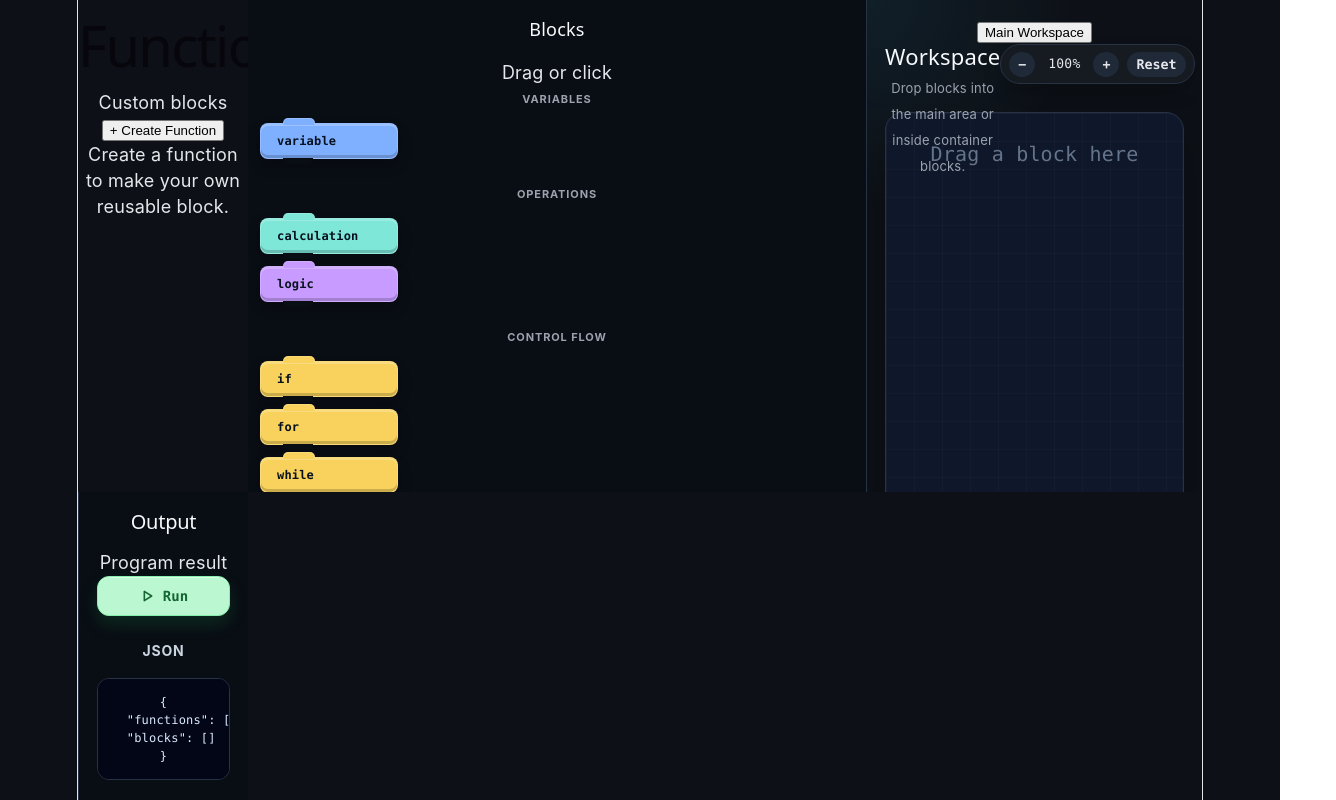
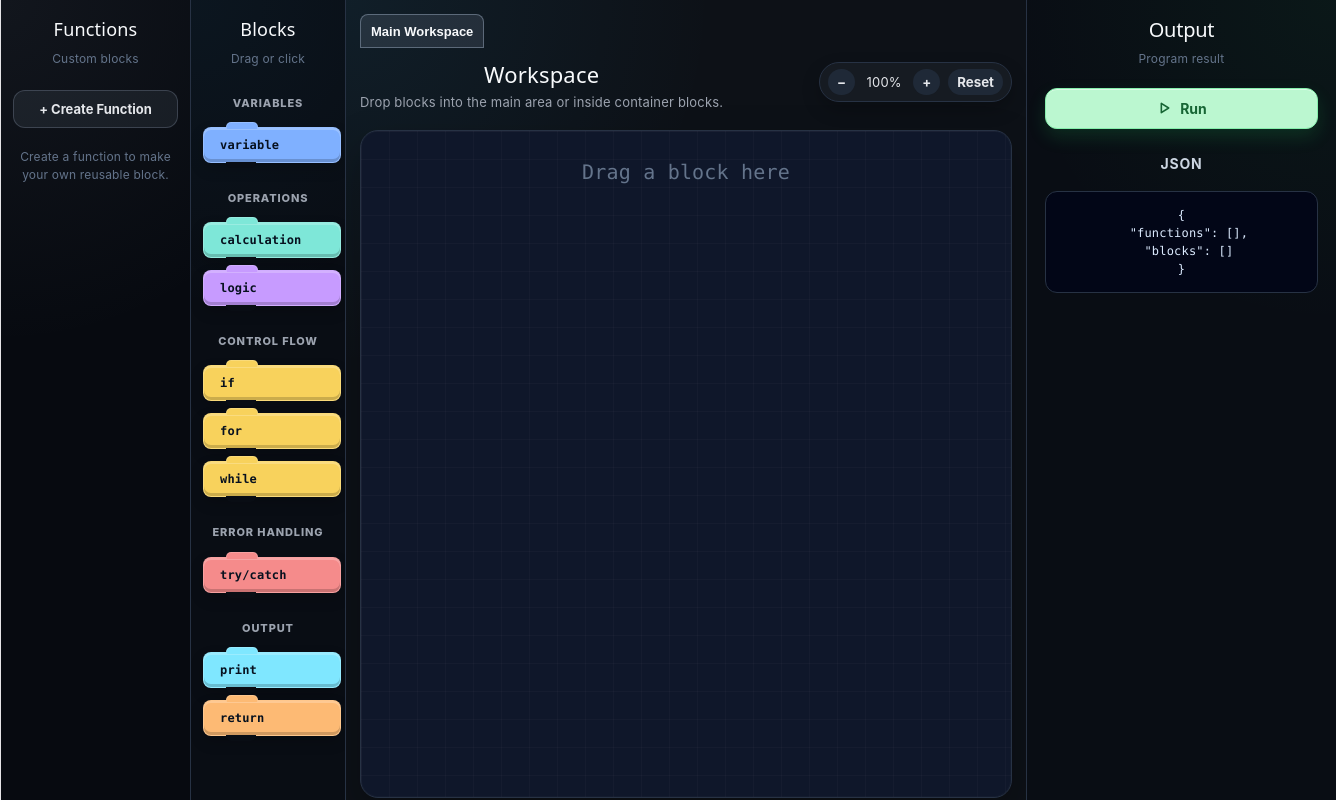
Before and after one commit to seoungwnsong/block-code, a React (Vite) app in the folder block-code-frontend/: page / in a window 1280 px wide. Shown: the whole page, 1336 px wide, since content can reach past the window. Built offline with nearby package versions, Linux system fonts and the light colour scheme.

Commit message:
Refactor App.css for improved layout and styling
Updated styling for various components, including layout adjustments, background colors, and font properties. Enhanced sidebar and workspace styles for better usability.

```diff
--- a/block-code-frontend/src/App.css
+++ b/block-code-frontend/src/App.css
@@ -27,34 +27,71 @@
     monospace;
 }
 
+html,
+body,
+#root {
+  margin: 0;
+  width: 100%;
+  height: 100%;
+  background: var(--bg-main);
+}
+
 body {
-  margin: 0;
   font-family: Inter, Arial, sans-serif;
-  background: var(--bg-main);
   color: var(--text-main);
+  overflow: hidden;
+}
+
+.app-font {
+  font-family: Inter, Arial, sans-serif;
 }
 
 .app {
   display: grid;
-  grid-template-columns: 170px 1fr 335px;
+  grid-template-columns: 190px 155px minmax(680px, 1fr) 310px;
+  width: 100vw;
   height: 100vh;
   background: var(--bg-main);
 }
 
-/* LEFT BLOCK PALETTE */
+/* SIDEBARS */
 
+.function-sidebar,
 .block-menu {
-  background: #090d14;
+  background: #080c13;
   border-right: 1px solid var(--border-soft);
   padding: 16px 12px;
   overflow: auto;
 }
 
-.block-menu h1 {
-  margin: 0 0 18px;
+.function-sidebar {
+  background:
+    radial-gradient(circle at top left, rgba(148, 163, 184, 0.08), transparent 42%),
+    #070a10;
+}
+
+.block-menu {
+  background:
+    radial-gradient(circle at top left, rgba(56, 189, 248, 0.05), transparent 38%),
+    #090d14;
+}
+
+.sidebar-header {
+  margin-bottom: 18px;
+}
+
+.sidebar-header h1 {
+  margin: 0;
   font-size: 18px;
   color: #f8fafc;
   letter-spacing: 0.2px;
+}
+
+.sidebar-header span {
+  display: block;
+  margin-top: 4px;
+  color: #64748b;
+  font-size: 12px;
 }
 
 .block-section {
@@ -65,9 +102,16 @@ body {
   margin: 0 0 11px;
   color: var(--text-muted);
   font-size: 11px;
-  font-weight: 700;
+  font-weight: 800;
   text-transform: uppercase;
   letter-spacing: 0.08em;
+}
+
+.empty-function-message {
+  color: #64748b;
+  font-size: 12px;
+  line-height: 1.45;
+  margin: 4px 0 0;
 }
 
 /* PALETTE BLOCKS */
@@ -99,6 +143,15 @@ body {
     inset 0 -3px rgba(0, 0, 0, 0.18),
     inset 0 2px rgba(255, 255, 255, 0.22),
     0 6px 14px rgba(0, 0, 0, 0.18);
+
+  transition:
+    transform 0.12s ease,
+    filter 0.12s ease;
+}
+
+.template-block:hover {
+  transform: translateY(-1px);
+  filter: brightness(1.04);
 }
 
 .template-block:active {
@@ -154,22 +207,211 @@ body {
   background: var(--cyan-block);
 }
 
+.function-template {
+  background: #d8b4fe;
+}
+
+.return-template {
+  background: #fdba74;
+}
+
+/* FUNCTION SIDEBAR */
+
+.create-function-button {
+  width: 100%;
+  border: 1px solid rgba(148, 163, 184, 0.28);
+  border-radius: 12px;
+  padding: 10px 11px;
+  background: rgba(148, 163, 184, 0.1);
+  color: #e5e7eb;
+  cursor: pointer;
+  font-family: Inter, Arial, sans-serif;
+  font-size: 13px;
+  font-weight: 750;
+  margin-bottom: 16px;
+}
+
+.create-function-button:hover {
+  background: rgba(148, 163, 184, 0.18);
+  border-color: rgba(148, 163, 184, 0.42);
+}
+
+.function-library-item {
+  position: relative;
+  margin-bottom: 14px;
+  z-index: 1;
+}
+
+.function-library-item:has(.function-menu) {
+  z-index: 80;
+}
+
+.function-library-block {
+  width: 100%;
+  justify-content: space-between;
+  padding-right: 8px;
+}
+
+.function-block-name {
+  overflow: hidden;
+  white-space: nowrap;
+  text-overflow: ellipsis;
+  max-width: 118px;
+}
+
+.function-more-button {
+  width: 24px;
+  height: 24px;
+  border: none;
+  border-radius: 7px;
+  background: rgba(15, 23, 42, 0.12);
+  color: #4b5563;
+  cursor: pointer;
+  font-size: 18px;
+  line-height: 1;
+  opacity: 0;
+  transition:
+    opacity 0.12s ease,
+    background 0.12s ease,
+    color 0.12s ease;
+}
+
+.function-library-item:hover .function-more-button {
+  opacity: 1;
+}
+
+.function-more-button:hover {
+  background: rgba(15, 23, 42, 0.22);
+  color: #111827;
+}
+
+.function-menu {
+  position: absolute;
+  top: 42px;
+  right: 0;
+  z-index: 999;
+  width: 150px;
+  padding: 6px;
+  background: #1f2937;
+  border: 1px solid rgba(148, 163, 184, 0.28);
+  border-radius: 12px;
+  box-shadow: 0 18px 42px rgba(0, 0, 0, 0.48);
+}
+
+.function-menu button {
+  width: 100%;
+  border: none;
+  background: transparent;
+  color: #f8fafc;
+  padding: 9px 10px;
+  border-radius: 8px;
+  text-align: left;
+  cursor: pointer;
+  font-family: Inter, Arial, sans-serif;
+  font-size: 14px;
+
+  display: flex;
+  align-items: center;
+  gap: 10px;
+}
+
+.function-menu button:hover {
+  background: rgba(148, 163, 184, 0.16);
+}
+
+.function-menu svg {
+  width: 18px;
+  height: 18px;
+  fill: none;
+  stroke: currentColor;
+  stroke-width: 2;
+  stroke-linecap: round;
+  stroke-linejoin: round;
+  flex-shrink: 0;
+}
+
+.function-menu .danger-menu-item {
+  color: #ff6b6b;
+}
+
+.function-menu .danger-menu-item:hover {
+  background: rgba(248, 113, 113, 0.14);
+}
+
 /* WORKSPACE */
 
 .workspace-area {
-  padding: 18px;
+  padding: 14px;
   overflow: hidden;
   background:
     radial-gradient(circle at top left, rgba(56, 189, 248, 0.08), transparent 35%),
     var(--bg-main);
 }
 
+.workspace-tabs {
+  display: flex;
+  gap: 6px;
+  margin-bottom: 12px;
+  overflow-x: auto;
+  padding-bottom: 2px;
+}
+
+.workspace-tab {
+  min-height: 34px;
+  border: 1px solid var(--border-soft);
+  background: #111827;
+  color: var(--text-muted);
+  border-radius: 8px 8px 0 0;
+  padding: 7px 10px;
+  cursor: pointer;
+  font-size: 13px;
+  font-weight: 650;
+
+  display: flex;
+  align-items: center;
+  gap: 8px;
+}
+
+.workspace-tab:hover {
+  background: #1f2937;
+  color: var(--text-main);
+}
+
+.workspace-tab.active-workspace-tab {
+  border-color: rgba(148, 163, 184, 0.5);
+  background: rgba(148, 163, 184, 0.16);
+  color: #f8fafc;
+}
+
+.function-tab {
+  border-color: rgba(148, 163, 184, 0.28);
+}
+
+.tab-close-button {
+  width: 18px;
+  height: 18px;
+  border-radius: 999px;
+  display: inline-flex;
+  align-items: center;
+  justify-content: center;
+  color: inherit;
+  opacity: 0.7;
+  font-size: 15px;
+  line-height: 1;
+}
+
+.tab-close-button:hover {
+  opacity: 1;
+  background: rgba(255, 255, 255, 0.12);
+}
+
 .workspace-toolbar {
-  height: 58px;
+  min-height: 58px;
   display: flex;
   justify-content: space-between;
-  align-items: start;
+  align-items: flex-start;
   margin-bottom: 10px;
+  gap: 14px;
 }
 
 .workspace-toolbar h2 {
@@ -183,6 +425,7 @@ body {
   margin: 5px 0 0;
   color: var(--text-muted);
   font-size: 13px;
+  line-height: 1.45;
 }
 
 .zoom-controls {
@@ -194,6 +437,7 @@ body {
   border-radius: 999px;
   padding: 6px 8px;
   box-shadow: 0 8px 18px rgba(0, 0, 0, 0.22);
+  flex-shrink: 0;
 }
 
 .zoom-controls button {
@@ -204,8 +448,8 @@ body {
   border-radius: 999px;
   padding: 5px 9px;
   cursor: pointer;
-  font-family: var(--code-font);
-  font-weight: 700;
+  font-family: Inter, Arial, sans-serif;
+  font-weight: 750;
 }
 
 .zoom-controls button:hover {
@@ -217,11 +461,11 @@ body {
   text-align: center;
   color: var(--text-main);
   font-size: 13px;
-  font-family: var(--code-font);
 }
 
 .drop-zone {
-  height: calc(100vh - 90px);
+  height: calc(100vh - 132px);
+  width: 100%;
   background:
     linear-gradient(rgba(255, 255, 255, 0.025) 1px, transparent 1px),
     linear-gradient(90deg, rgba(255, 255, 255, 0.025) 1px, transparent 1px),
@@ -236,6 +480,22 @@ body {
     0 18px 40px rgba(0, 0, 0, 0.28);
 }
 
+.workspace-mode-card {
+  animation: workspace-switch 0.18s ease-out;
+}
+
+@keyframes workspace-switch {
+  from {
+    opacity: 0;
+    transform: translateY(8px);
+  }
+
+  to {
+    opacity: 1;
+    transform: translateY(0);
+  }
+}
+
 .empty-message {
   color: #64748b;
   font-size: 20px;
@@ -245,8 +505,104 @@ body {
 
 .zoom-canvas {
   transform-origin: top left;
-  width: 1100px;
+  width: 100%;
+  min-width: 900px;
   min-height: 700px;
+}
+
+/* FUNCTION EDITOR */
+
+.function-editor-controls {
+  display: flex;
+  flex-direction: column;
+  gap: 8px;
+  margin-top: 10px;
+  padding: 10px;
+  background: rgba(15, 23, 42, 0.5);
+  border: 1px solid rgba(148, 163, 184, 0.18);
+  border-radius: 12px;
+  max-width: 620px;
+}
+
+.function-editor-row {
+  display: flex;
+  gap: 8px;
+  align-items: center;
+  flex-wrap: wrap;
+}
+
+.function-editor-row label {
+  color: var(--text-muted);
+  font-size: 12px;
+  font-weight: 750;
+}
+
+.parameter-editor {
+  display: flex;
+  flex-direction: column;
+  gap: 8px;
+}
+
+.parameter-header {
+  display: flex;
+  align-items: center;
+  gap: 10px;
+}
+
+.parameter-header span {
+  color: var(--text-soft);
+  font-size: 12px;
+  font-weight: 750;
+}
+
+.parameter-header button {
+  border: 1px solid rgba(148, 163, 184, 0.32);
+  background: rgba(148, 163, 184, 0.1);
+  color: #e5e7eb;
+  border-radius: 8px;
+  padding: 5px 8px;
+  cursor: pointer;
+  font-family: Inter, Arial, sans-serif;
+  font-size: 11px;
+  font-weight: 750;
+}
+
+.parameter-header button:hover {
+  background: rgba(148, 163, 184, 0.18);
+}
+
+.parameter-empty {
+  margin: 0;
+  color: #64748b;
+  font-size: 12px;
+}
+
+.parameter-list {
+  display: flex;
+  flex-wrap: wrap;
+  gap: 8px;
+}
+
+.parameter-item {
+  display: flex;
+  align-items: center;
+  gap: 5px;
+}
+
+.parameter-item button {
+  width: 24px;
+  height: 24px;
+  border: none;
+  border-radius: 999px;
+  background: rgba(248, 113, 113, 0.18);
+  color: #fecaca;
+  cursor: pointer;
+  font-family: Inter, Arial, sans-serif;
+  font-weight: 750;
+}
+
+.parameter-item button:hover {
+  background: rgba(248, 113, 113, 0.3);
 }
 
 /* BLOCK WRAPPER AND ANIMATION */
@@ -254,6 +610,8 @@ body {
 .block-wrapper {
   display: block;
   position: relative;
+  margin: 0;
+  z-index: 1;
   animation: block-slide-in 0.16s ease-out;
 }
 
@@ -272,17 +630,13 @@ body {
 /* INSERT DROP ZONES */
 
 .insert-drop-zone {
-  width: 290px;
-  height: 0;
-  overflow: hidden;
+  width: 340px;
+  height: 18px;
+  margin: -9px 0;
+  overflow: visible;
   border-radius: 999px;
-  margin: 0;
-
-  transition:
-    height 0.18s ease,
-    margin 0.18s ease,
-    background 0.18s ease,
-    border 0.18s ease;
+  position: relative;
+  z-index: 15;
 
   display: flex;
   align-items: center;
@@ -291,14 +645,46 @@ body {
   color: transparent;
   font-size: 11px;
   font-family: var(--code-font);
+
+  transition:
+    height 0.12s ease,
+    margin 0.12s ease,
+    background 0.12s ease;
+}
+
+.insert-drop-zone::before {
+  content: "";
+  position: absolute;
+  left: 28px;
+  right: 28px;
+  top: 50%;
+  height: 0;
+  transform: translateY(-50%);
+  border-radius: 999px;
+  background: transparent;
+
+  transition:
+    height 0.12s ease,
+    background 0.12s ease,
+    box-shadow 0.12s ease;
 }
 
 .insert-drop-zone.active-insert-zone {
-  height: 30px;
-  background: rgba(56, 189, 248, 0.14);
-  border: 1px dashed #38bdf8;
-  color: #bae6fd;
-  margin: 6px 0;
+  height: 22px;
+  margin: -7px 0;
+  background: rgba(255, 255, 255, 0.025);
+}
+
+.insert-drop-zone.active-insert-zone::before {
+  height: 3px;
+  background: rgba(255, 255, 255, 0.98);
+  box-shadow:
+    0 0 0 1px rgba(255, 255, 255, 0.25),
+    0 0 12px rgba(255, 255, 255, 0.55);
+}
+
+.insert-drop-zone.active-insert-zone span {
+  display: none;
 }
 
 /* WORKSPACE BLOCKS */
@@ -426,6 +812,22 @@ body {
   --slot-placeholder: #6b7280;
 }
 
+.return-block {
+  background: #fdba74;
+  --slot-bg: #ffedd5;
+  --slot-border: #fed7aa;
+  --slot-text: #7c2d12;
+  --slot-placeholder: #6b7280;
+}
+
+.call-block {
+  background: #d8b4fe;
+  --slot-bg: #fae8ff;
+  --slot-border: #f5d0fe;
+  --slot-text: #701a75;
+  --slot-placeholder: #6b7280;
+}
+
 /* CONTAINER BLOCKS */
 
 .container-block {
@@ -491,6 +893,15 @@ body {
   font-family: var(--code-font);
 }
 
+.function-call-row {
+  gap: 7px;
+}
+
+.function-arg-hole {
+  border: 1px dashed var(--slot-border, rgba(15, 23, 42, 0.16));
+  background: var(--slot-bg, rgba(248, 250, 252, 0.92));
+}
+
 input,
 select {
   border: 1px solid var(--slot-border, rgba(15, 23, 42, 0.16));
@@ -504,7 +915,10 @@ select {
   color: var(--slot-text, #0f172a);
   font-size: 12px;
   font-family: var(--code-font);
-  transition: width 0.12s ease, box-shadow 0.12s ease, border-color 0.12s ease;
+  transition:
+    width 0.12s ease,
+    box-shadow 0.12s ease,
+    border-color 0.12s ease;
   box-shadow:
     inset 0 1px 0 rgba(255, 255, 255, 0.35),
     0 1px 2px rgba(0, 0, 0, 0.08);
@@ -557,16 +971,29 @@ select {
 /* OUTPUT PANEL */
 
 .output-panel {
-  background: #090d14;
+  background:
+    radial-gradient(circle at top right, rgba(34, 197, 94, 0.06), transparent 38%),
+    #090d14;
   border-left: 1px solid var(--border-soft);
   padding: 18px;
   overflow: auto;
 }
 
-.output-panel h2 {
-  margin: 0 0 16px;
+.output-header {
+  margin-bottom: 16px;
+}
+
+.output-header h2 {
+  margin: 0;
   font-size: 20px;
   color: #f8fafc;
+}
+
+.output-header span {
+  display: block;
+  margin-top: 4px;
+  color: #64748b;
+  font-size: 12px;
 }
 
 .output-panel h3 {
@@ -587,9 +1014,9 @@ select {
   color: #166534;
 
   font-size: 14px;
-  font-weight: 700;
+  font-weight: 750;
   cursor: pointer;
-  font-family: var(--code-font);
+  font-family: Inter, Arial, sans-serif;
 
   display: flex;
   align-items: center;
@@ -636,6 +1063,7 @@ select {
   padding: 10px;
   font-size: 13px;
   font-family: var(--code-font);
+  white-space: pre-wrap;
 }
 
 pre {
@@ -649,3 +1077,90 @@ pre {
   line-height: 1.5;
   font-family: var(--code-font);
 }
+
+/* MODAL */
+
+.modal-backdrop {
+  position: fixed;
+  inset: 0;
+  z-index: 100;
+  background: rgba(2, 6, 23, 0.68);
+  backdrop-filter: blur(6px);
+
+  display: flex;
+  align-items: center;
+  justify-content: center;
+}
+
+.confirm-modal {
+  width: 360px;
+  background: #111827;
+  border: 1px solid rgba(148, 163, 184, 0.24);
+  border-radius: 16px;
+  padding: 20px;
+  color: var(--text-main);
+  box-shadow: 0 24px 70px rgba(0, 0, 0, 0.45);
+  animation: modal-pop 0.16s ease-out;
+}
+
+.confirm-modal h2 {
+  margin: 0 0 8px;
+  font-size: 20px;
+  font-family: Inter, Arial, sans-serif;
+}
+
+.confirm-modal p {
+  margin: 0;
+  color: var(--text-muted);
+  line-height: 1.45;
+  font-size: 14px;
+  font-family: Inter, Arial, sans-serif;
+}
+
+.modal-actions {
+  display: flex;
+  justify-content: flex-end;
+  gap: 10px;
+  margin-top: 20px;
+}
+
+.cancel-delete-button,
+.confirm-delete-button {
+  border: none;
+  border-radius: 10px;
+  padding: 9px 13px;
+  cursor: pointer;
+  font-family: Inter, Arial, sans-serif;
+  font-size: 14px;
+  font-weight: 750;
+}
+
+.cancel-delete-button {
+  background: #1f2937;
+  color: #e5e7eb;
+}
+
+.cancel-delete-button:hover {
+  background: #374151;
+}
+
+.confirm-delete-button {
+  background: #ef4444;
+  color: white;
+}
+
+.confirm-delete-button:hover {
+  background: #dc2626;
+}
+
+@keyframes modal-pop {
+  from {
+    opacity: 0;
+    transform: translateY(8px) scale(0.98);
+  }
+
+  to {
+    opacity: 1;
+    transform: translateY(0) scale(1);
+  }
+}
```
